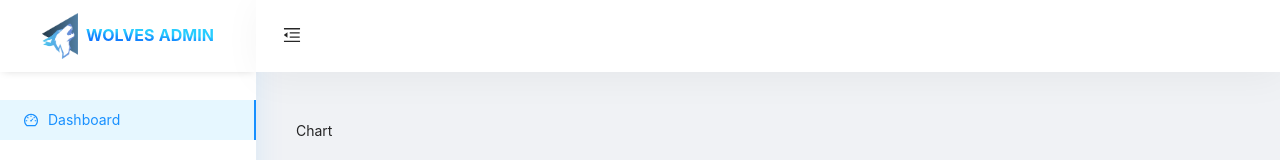
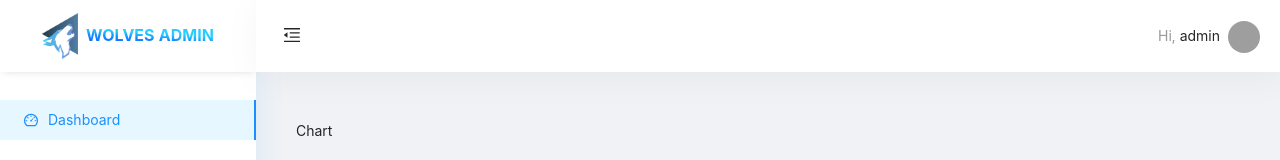
Before and after one commit to phidznhatt2/wolves-antd-admin, a React (Create React App) app: page /chart in a window 1280 px wide. Shown: the top 160 px of the page. Built offline with nearby package versions, Linux system fonts and the light colour scheme; grey boxes are pictures that could not be loaded.

Commit message:
add page not found

```diff
--- a/src/components/Layout/Header.tsx
+++ b/src/components/Layout/Header.tsx
@@ -1,4 +1,4 @@
-import React from "react";
+import React, { Fragment } from "react";
 import { Menu, Layout, Avatar, Popover, Badge, List } from "antd";
 import {
   BellOutlined,
@@ -9,15 +9,42 @@ import {
 import classnames from "classnames";
 import styles from "./Header.module.scss";
 
+const { SubMenu } = Menu;
+
 interface IHeaderProps {
   collapsed: boolean;
   toggle: () => void;
+  onSignOut?: () => void;
 }
 
-const Header: React.FunctionComponent<IHeaderProps> = ({
-  collapsed,
-  toggle,
-}) => {
+const Header: React.FunctionComponent<IHeaderProps> = (props) => {
+  const { collapsed, toggle, onSignOut } = props;
+
+  const handleClickMenu = (e) => {
+    if (onSignOut) {
+      e.key === "SignOut" && onSignOut();
+    }
+  };
+
+  const rightContent = [
+    <Menu key="user" mode="horizontal" onClick={handleClickMenu}>
+      <SubMenu
+        title={
+          <Fragment>
+            <span style={{ color: "#999", marginRight: 4 }}>Hi,</span>
+            <span>admin</span>
+            <Avatar
+              style={{ marginLeft: 8 }}
+              src="https://avatarfiles.alphacoders.com/173/thumb-173382.png"
+            />
+          </Fragment>
+        }
+      >
+        <Menu.Item key="SignOut">Sign out</Menu.Item>
+      </SubMenu>
+    </Menu>,
+  ];
+
   return (
     <Layout.Header
       className={classnames(styles.header, styles.fixed, {
@@ -27,6 +54,7 @@ const Header: React.FunctionComponent<IHeaderProps> = ({
       <div className={styles.button} onClick={toggle}>
         {collapsed ? <MenuUnfoldOutlined /> : <MenuFoldOutlined />}
       </div>
+      <div className={styles.rightContainer}>{rightContent}</div>
     </Layout.Header>
   );
 };
--- a/src/index.css
+++ b/src/index.css
@@ -1,13 +1,26 @@
 body {
   margin: 0;
-  font-family: -apple-system, BlinkMacSystemFont, 'Segoe UI', 'Roboto', 'Oxygen',
-    'Ubuntu', 'Cantarell', 'Fira Sans', 'Droid Sans', 'Helvetica Neue',
+  font-family: -apple-system, BlinkMacSystemFont, "Segoe UI", "Roboto", "Oxygen",
+    "Ubuntu", "Cantarell", "Fira Sans", "Droid Sans", "Helvetica Neue",
     sans-serif;
   -webkit-font-smoothing: antialiased;
   -moz-osx-font-smoothing: grayscale;
 }
 
+body::-webkit-scrollbar {
+  display: none;
+}
+
 code {
-  font-family: source-code-pro, Menlo, Monaco, Consolas, 'Courier New',
+  font-family: source-code-pro, Menlo, Monaco, Consolas, "Courier New",
     monospace;
 }
+
+::-webkit-scrollbar-thumb {
+  background-color: #e6e6e6;
+}
+
+::-webkit-scrollbar {
+  width: 8px;
+  height: 8px;
+}
--- a/src/index.tsx
+++ b/src/index.tsx
@@ -4,7 +4,7 @@ import "./index.css";
 import App from "./layouts/App";
 import reportWebVitals from "./reportWebVitals";
 
-import { BrowserRouter, Switch, Route } from "react-router-dom";
+import { BrowserRouter, Switch, Route, Redirect } from "react-router-dom";
 import { Provider } from "react-redux";
 import thunk from "redux-thunk";
 import { createStore, applyMiddleware } from "redux";
@@ -15,6 +15,7 @@ import rootReducer from "./reducers";
 import { Login } from "./pages";
 import { PrivateRoute } from "./components";
 import PrimaryLayout from "./layouts/PrimaryLayout";
+import PageNotFound from "./pages/404";
 
 export const store = createStore(rootReducer, applyMiddleware(thunk));
 
@@ -22,10 +23,21 @@ ReactDOM.render(
   <Provider store={store}>
     <BrowserRouter>
       <Switch>
-        <Route exact path="/login">
-          <Login />
-        </Route>
-        <Route path="/" component={PrivateRoute} />
+        <Route
+          exact
+          path={[
+            "",
+            "/dashboard",
+            "/editor",
+            "/post",
+            "/request",
+            "/user",
+            "/chart",
+          ]}
+          component={PrivateRoute}
+        />
+        <Route path="/login" component={Login} />
+        <Route component={PageNotFound} />
       </Switch>
     </BrowserRouter>
   </Provider>,
--- a/src/layouts/PrimaryLayout/index.tsx
+++ b/src/layouts/PrimaryLayout/index.tsx
@@ -35,7 +35,7 @@ const PrimaryLayout: React.FunctionComponent<IPrimaryLayoutProps> = ({
           style={{ paddingTop: 72 }}
           id="primaryLayout"
         >
-          <Header collapsed={collapsed} toggle={toggle} />
+          <Header collapsed={collapsed} toggle={toggle} {...rest} />
           <Content
             className={styles.content}
             style={{ margin: "24px 16px 0", overflow: "initial" }}
--- /dev/null
+++ b/src/pages/404/index.tsx
@@ -0,0 +1,9 @@
+import React from "react";
+
+interface PageNotFoundProps {}
+
+const PageNotFound: React.FunctionComponent<PageNotFoundProps> = (props) => {
+  return <div>Page Not Found</div>;
+};
+
+export default PageNotFound;
```
